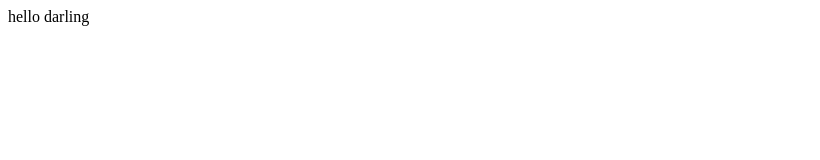
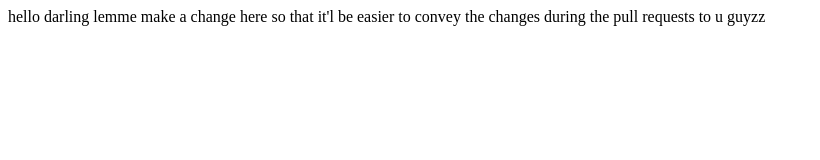
Before and after one commit to Alexrdj11/experiment, a plain HTML site: page index.html in a window 1280 px wide. Shown: the whole page, without its empty margins (0-820 px from the left). Drawn offline with Linux system fonts and the light colour scheme.

Commit message:
second commit

```diff
--- a/index.html
+++ b/index.html
@@ -7,5 +7,7 @@
 </head>
 <body>
     hello darling
+    lemme make a change here so that it'l be easier to convey the changes during the pull requests to u guyzz
+
 </body>
 </html>
```
